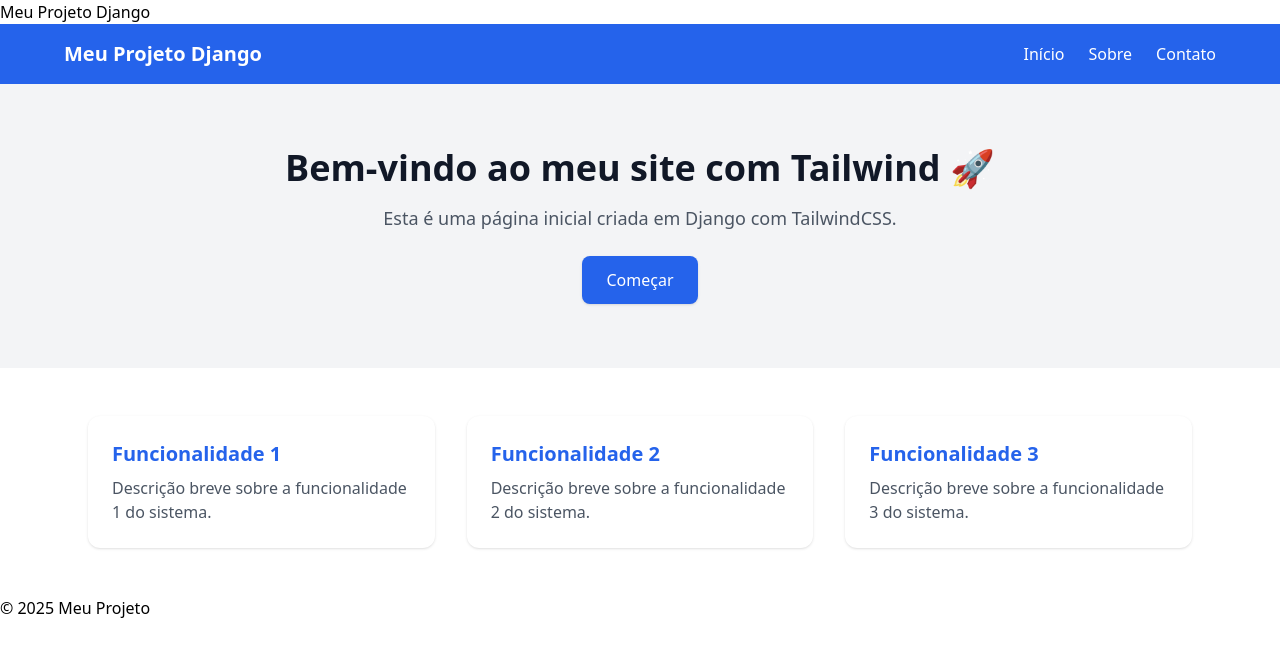
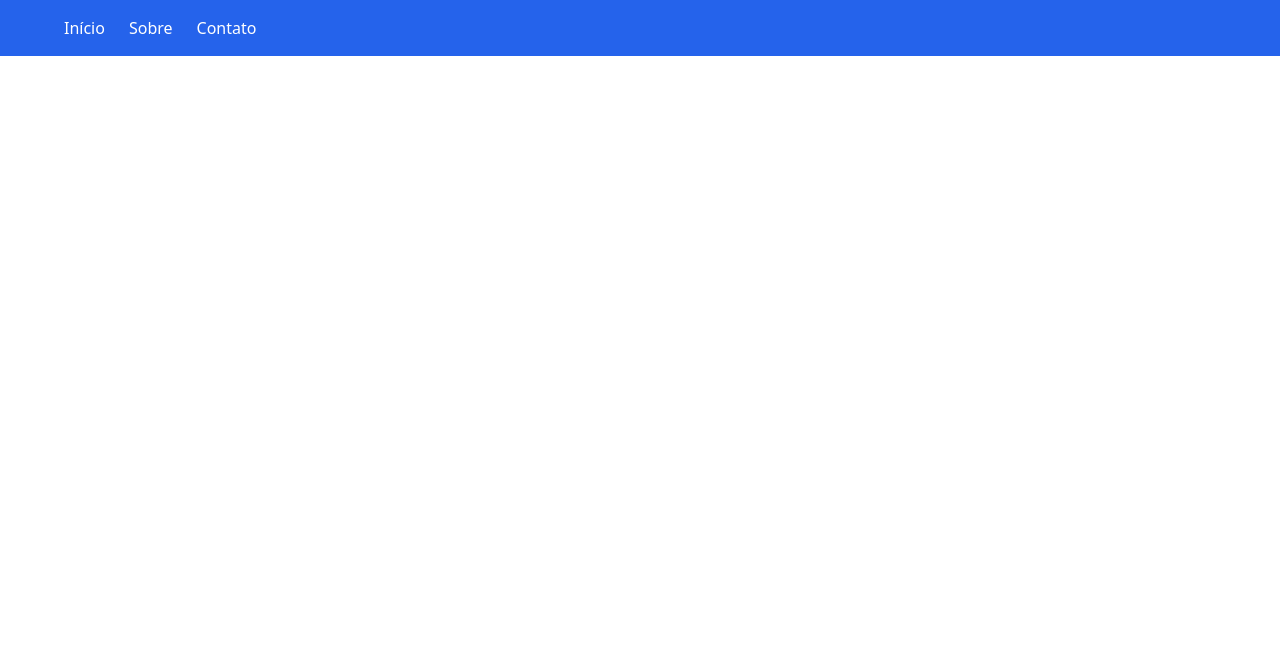
Before and after one commit to rodrigols89/django-ui.com, a Django app: page / in a window 1280 px wide. Shown: the top 657 px of the page. Run offline with Django 5.2, Linux system fonts and the light colour scheme.

Commit message:
Add TailwindCSS settings

```diff
--- a/core/asgi.py
+++ b/core/asgi.py
@@ -11,6 +11,6 @@ import os
 
 from django.core.asgi import get_asgi_application
 
-os.environ.setdefault("DJANGO_SETTINGS_MODULE", "core.settings")
+os.environ.setdefault('DJANGO_SETTINGS_MODULE', 'core.settings')
 
 application = get_asgi_application()
--- a/core/urls.py
+++ b/core/urls.py
@@ -3,5 +3,5 @@ from django.urls import path, include
 
 urlpatterns = [
     path('admin/', admin.site.urls),
-    path('', include('frontend.urls')),  # rota para o app frontend
+    path('', include('frontend.urls')),
 ]
--- a/core/wsgi.py
+++ b/core/wsgi.py
@@ -11,6 +11,6 @@ import os
 
 from django.core.wsgi import get_wsgi_application
 
-os.environ.setdefault("DJANGO_SETTINGS_MODULE", "core.settings")
+os.environ.setdefault('DJANGO_SETTINGS_MODULE', 'core.settings')
 
 application = get_wsgi_application()
--- a/frontend/templates/frontend/home.html
+++ /dev/null
@@ -1,49 +0,0 @@
-{% extends "base.html" %}
-
-{% block title %}Página Inicial{% endblock %}
-
-{% block content %}
-    <!-- Navbar -->
-    <nav class="bg-blue-600 p-4 text-white">
-        <div class="max-w-6xl mx-auto flex justify-between items-center">
-            <h1 class="text-xl font-bold">Meu Projeto Django</h1>
-            <ul class="flex gap-6">
-                <li><a href="#" class="hover:text-gray-200">Início</a></li>
-                <li><a href="#" class="hover:text-gray-200">Sobre</a></li>
-                <li><a href="#" class="hover:text-gray-200">Contato</a></li>
-            </ul>
-        </div>
-    </nav>
-
-    <!-- Hero Section -->
-    <section class="bg-gray-100 py-16">
-        <div class="max-w-4xl mx-auto text-center">
-            <h2 class="text-4xl font-extrabold text-gray-900">
-                Bem-vindo ao meu site com Tailwind 🚀
-            </h2>
-            <p class="mt-4 text-lg text-gray-600">
-                Esta é uma página inicial criada em Django com TailwindCSS.
-            </p>
-            <a href="#cards"
-               class="mt-6 inline-block bg-blue-600 text-white px-6 py-3 rounded-lg shadow hover:bg-blue-700 transition">
-               Começar
-            </a>
-        </div>
-    </section>
-
-    <!-- Cards Section -->
-    <section id="cards" class="max-w-6xl mx-auto py-12 px-6 grid grid-cols-1 md:grid-cols-3 gap-8">
-        <div class="bg-white p-6 rounded-xl shadow hover:shadow-lg transition">
-            <h3 class="text-xl font-semibold text-blue-600 mb-2">Funcionalidade 1</h3>
-            <p class="text-gray-600">Descrição breve sobre a funcionalidade 1 do sistema.</p>
-        </div>
-        <div class="bg-white p-6 rounded-xl shadow hover:shadow-lg transition">
-            <h3 class="text-xl font-semibold text-blue-600 mb-2">Funcionalidade 2</h3>
-            <p class="text-gray-600">Descrição breve sobre a funcionalidade 2 do sistema.</p>
-        </div>
-        <div class="bg-white p-6 rounded-xl shadow hover:shadow-lg transition">
-            <h3 class="text-xl font-semibold text-blue-600 mb-2">Funcionalidade 3</h3>
-            <p class="text-gray-600">Descrição breve sobre a funcionalidade 3 do sistema.</p>
-        </div>
-    </section>
-{% endblock %}
--- /dev/null
+++ b/frontend/templates/pages/home.html
@@ -0,0 +1,14 @@
+{% extends "base.html" %}
+
+{% block content %}
+    <!-- Navbar -->
+    <nav class="bg-blue-600 p-4 text-white">
+        <div class="max-w-6xl mx-auto flex justify-between items-center">
+            <ul class="flex gap-6">
+                <li><a href="#" class="hover:text-gray-200">Início</a></li>
+                <li><a href="#" class="hover:text-gray-200">Sobre</a></li>
+                <li><a href="#" class="hover:text-gray-200">Contato</a></li>
+            </ul>
+        </div>
+    </nav>
+{% endblock %}
--- a/frontend/views.py
+++ b/frontend/views.py
@@ -1,4 +1,5 @@
 from django.shortcuts import render
 
 def home(request):
-    return render(request, "frontend/home.html")
+    if request.method == 'GET':
+        return render(request, 'pages/home.html')
--- a/static/css/output.css
+++ b/static/css/output.css
@@ -563,44 +563,16 @@ video {
   margin-right: auto;
 }
 
-.mb-2 {
-  margin-bottom: 0.5rem;
-}
-
-.mt-4 {
-  margin-top: 1rem;
-}
-
-.mt-6 {
-  margin-top: 1.5rem;
-}
-
 .block {
   display: block;
-}
-
-.inline-block {
-  display: inline-block;
 }
 
 .flex {
   display: flex;
 }
 
-.grid {
-  display: grid;
-}
-
-.max-w-4xl {
-  max-width: 56rem;
-}
-
 .max-w-6xl {
   max-width: 72rem;
-}
-
-.grid-cols-1 {
-  grid-template-columns: repeat(1, minmax(0, 1fr));
 }
 
 .items-center {
@@ -615,105 +587,13 @@ video {
   gap: 1.5rem;
 }
 
-.gap-8 {
-  gap: 2rem;
-}
-
-.rounded-lg {
-  border-radius: 0.5rem;
-}
-
-.rounded-xl {
-  border-radius: 0.75rem;
-}
-
 .bg-blue-600 {
   --tw-bg-opacity: 1;
   background-color: rgb(37 99 235 / var(--tw-bg-opacity, 1));
 }
 
-.bg-gray-100 {
-  --tw-bg-opacity: 1;
-  background-color: rgb(243 244 246 / var(--tw-bg-opacity, 1));
-}
-
-.bg-white {
-  --tw-bg-opacity: 1;
-  background-color: rgb(255 255 255 / var(--tw-bg-opacity, 1));
-}
-
 .p-4 {
   padding: 1rem;
-}
-
-.p-6 {
-  padding: 1.5rem;
-}
-
-.px-6 {
-  padding-left: 1.5rem;
-  padding-right: 1.5rem;
-}
-
-.py-12 {
-  padding-top: 3rem;
-  padding-bottom: 3rem;
-}
-
-.py-16 {
-  padding-top: 4rem;
-  padding-bottom: 4rem;
-}
-
-.py-3 {
-  padding-top: 0.75rem;
-  padding-bottom: 0.75rem;
-}
-
-.text-center {
-  text-align: center;
-}
-
-.text-4xl {
-  font-size: 2.25rem;
-  line-height: 2.5rem;
-}
-
-.text-lg {
-  font-size: 1.125rem;
-  line-height: 1.75rem;
-}
-
-.text-xl {
-  font-size: 1.25rem;
-  line-height: 1.75rem;
-}
-
-.font-bold {
-  font-weight: 700;
-}
-
-.font-extrabold {
-  font-weight: 800;
-}
-
-.font-semibold {
-  font-weight: 600;
-}
-
-.text-blue-600 {
-  --tw-text-opacity: 1;
-  color: rgb(37 99 235 / var(--tw-text-opacity, 1));
-}
-
-.text-gray-600 {
-  --tw-text-opacity: 1;
-  color: rgb(75 85 99 / var(--tw-text-opacity, 1));
-}
-
-.text-gray-900 {
-  --tw-text-opacity: 1;
-  color: rgb(17 24 39 / var(--tw-text-opacity, 1));
 }
 
 .text-white {
@@ -721,38 +601,7 @@ video {
   color: rgb(255 255 255 / var(--tw-text-opacity, 1));
 }
 
-.shadow {
-  --tw-shadow: 0 1px 3px 0 rgb(0 0 0 / 0.1), 0 1px 2px -1px rgb(0 0 0 / 0.1);
-  --tw-shadow-colored: 0 1px 3px 0 var(--tw-shadow-color), 0 1px 2px -1px var(--tw-shadow-color);
-  box-shadow: var(--tw-ring-offset-shadow, 0 0 #0000), var(--tw-ring-shadow, 0 0 #0000), var(--tw-shadow);
-}
-
-.transition {
-  transition-property: color, background-color, border-color, text-decoration-color, fill, stroke, opacity, box-shadow, transform, filter, -webkit-backdrop-filter;
-  transition-property: color, background-color, border-color, text-decoration-color, fill, stroke, opacity, box-shadow, transform, filter, backdrop-filter;
-  transition-property: color, background-color, border-color, text-decoration-color, fill, stroke, opacity, box-shadow, transform, filter, backdrop-filter, -webkit-backdrop-filter;
-  transition-timing-function: cubic-bezier(0.4, 0, 0.2, 1);
-  transition-duration: 150ms;
-}
-
-.hover\:bg-blue-700:hover {
-  --tw-bg-opacity: 1;
-  background-color: rgb(29 78 216 / var(--tw-bg-opacity, 1));
-}
-
 .hover\:text-gray-200:hover {
   --tw-text-opacity: 1;
   color: rgb(229 231 235 / var(--tw-text-opacity, 1));
 }
-
-.hover\:shadow-lg:hover {
-  --tw-shadow: 0 10px 15px -3px rgb(0 0 0 / 0.1), 0 4px 6px -4px rgb(0 0 0 / 0.1);
-  --tw-shadow-colored: 0 10px 15px -3px var(--tw-shadow-color), 0 4px 6px -4px var(--tw-shadow-color);
-  box-shadow: var(--tw-ring-offset-shadow, 0 0 #0000), var(--tw-ring-shadow, 0 0 #0000), var(--tw-shadow);
-}
-
-@media (min-width: 768px) {
-  .md\:grid-cols-3 {
-    grid-template-columns: repeat(3, minmax(0, 1fr));
-  }
-}
--- a/templates/base.html
+++ b/templates/base.html
@@ -3,19 +3,13 @@
 <html lang="en">
     <head>
         <meta charset="UTF-8">
-    <title>{% block title %}Django UI - Examples{% endblock %}</title>
         <link rel="stylesheet" href="{% static 'css/output.css' %}">
+        <title>{% block title %}rodrigols89 - UI Samples{% endblock %}</title>
     </head>
     <body>
-    <header>
-        <h1>Meu Projeto Django</h1>
-    </header>
         <main>
             {% block content %}
             {% endblock %}
         </main>
-    <footer>
-        <p>&copy; 2025 Meu Projeto</p>
-    </footer>
     </body>
 </html>
```
Also changed, not shown: core/settings.py (+20 -6 lines), manage.py (+3 -6 lines), package.json (+6 -2 lines), docs/README.md (added), package-lock.json, tailwind.config.js (indentation only). Lines whose indentation alone changed are shown as unchanged.
